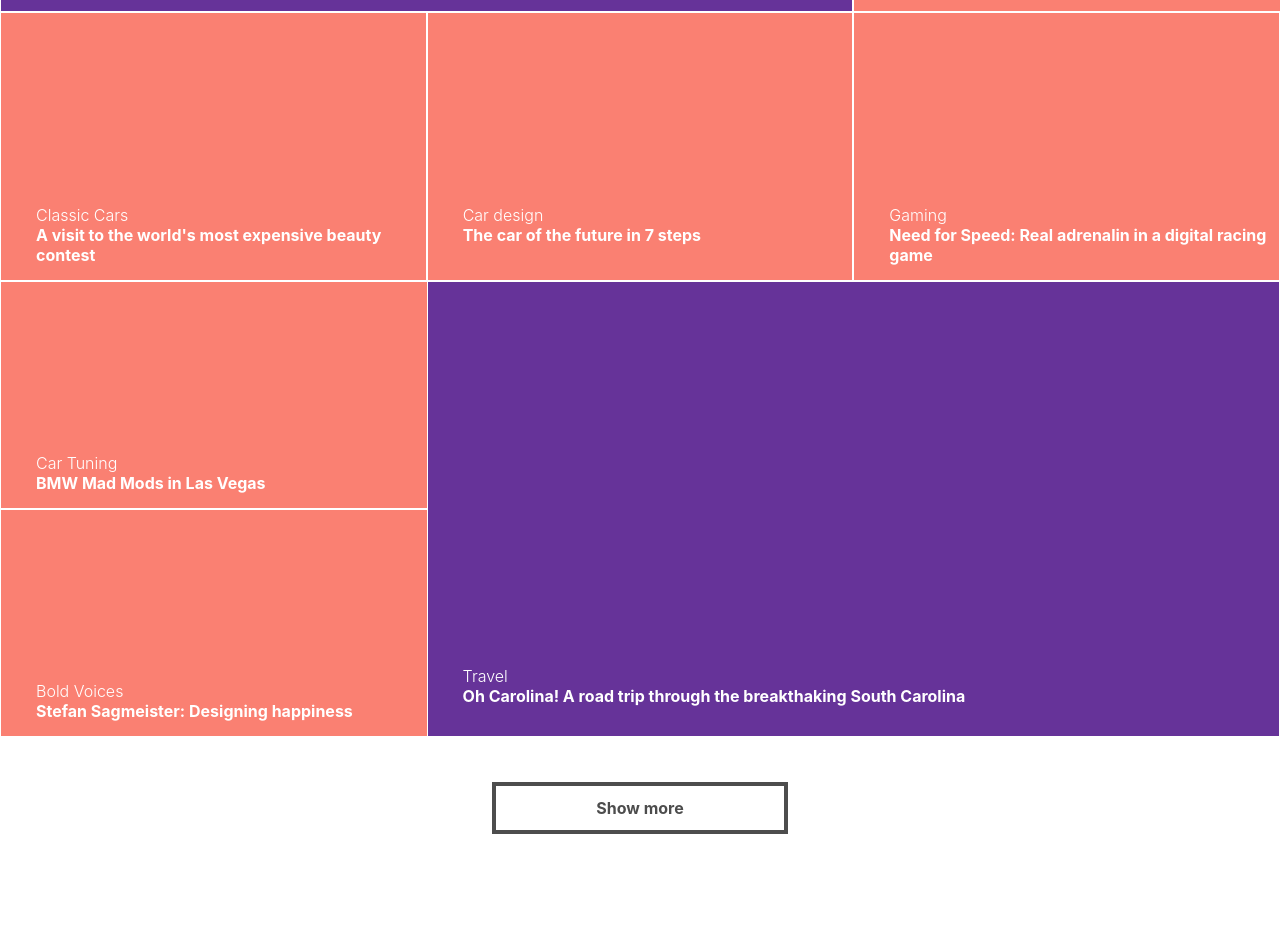
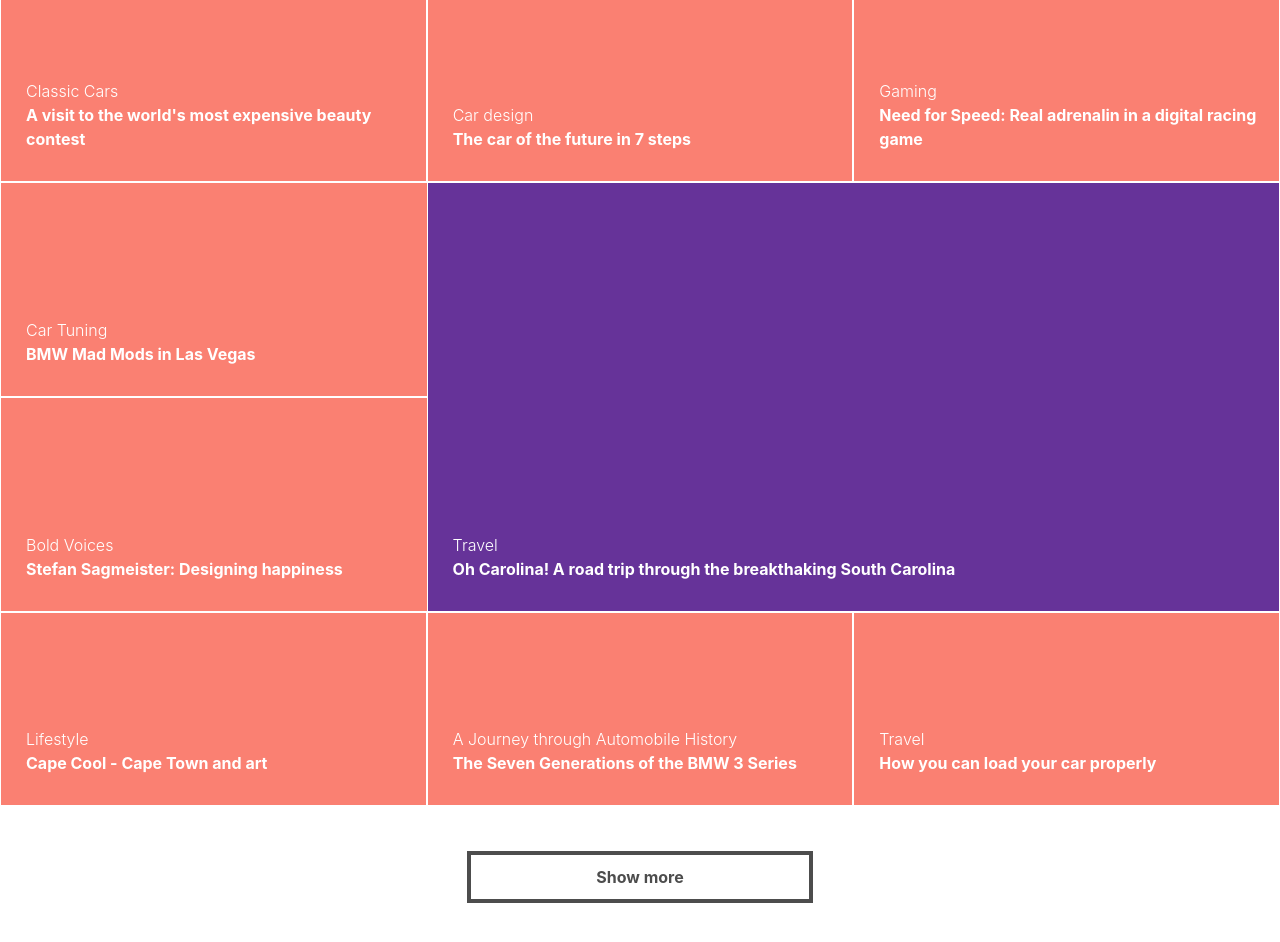
Before and after one commit to janghanboram/study-clone-bmw, a React (Create React App) app: page / in a window 1280 px wide. Shown: the part 1800-2742 px from the top of the page. Before the commit the page ends 2679 px from the top, so only its background shows below. Built offline with nearby package versions, Linux system fonts and the light colour scheme.

Commit message:
gallery grid UI text position 수정

```diff
--- a/src/App.css
+++ b/src/App.css
@@ -122,27 +122,32 @@ common button style
 .gallery-template{
   display: flex;
 }
-.gallery-template-1 .gallery-item-group{
-
-}
 .gallery-item{
-  width: 33.33%;
   background-color: salmon;
   border: solid 1px white;
   flex: 1;
   align-items: flex-end;
   padding-top: 15%;
+  position: relative
 }
+
 .gallery-item-group {
   width: 33.33%;
+  display: flex;
+  flex-direction: column;
+}
+.gallery-template-1 .gallery-item-group .gallery-item:first-child {
+  order: 3;
 }
 .gallery-item-group .gallery-item{
   width: 100%;
-  padding-top: 40%;
+  padding-top: 50%;
 }
 
 .gallery-item .content{
-  margin: 0 0 15px 35px;
+  position: absolute;
+  left: 25px;
+  bottom: 30px;
 
 }
 .gallery-item-large{
@@ -153,6 +158,7 @@ common button style
 
 .gallery-item .title, .gallery-item .sub-title {
   color: white;
+  line-height: 1.5;
 }
 
 .gallery-item .title{
@@ -164,5 +170,5 @@ common button style
   margin: 45px 0;
 }
 .btn-show-more{
-  padding: 12px 100px;
+  padding: 12px 125px;
 }
--- a/src/App.js
+++ b/src/App.js
@@ -188,6 +188,45 @@ const DATA = {
           isWide: true
         }
       ]
+    },
+    {
+      groupType: 2,
+      groupId: 3,
+      groupItems: [
+        {
+          index: 9,
+          source: {
+            src: "",
+            type: ""
+          },
+          category: "Lifestyle",
+          title: "Cape Cool - Cape Town and art",
+          href: "#",
+          isWide: false
+        },
+        {
+          index: 10,
+          source: {
+            src: "",
+            type: ""
+          },
+          category: "A Journey through Automobile History",
+          title: "The Seven Generations of the BMW 3 Series",
+          href: "#",
+          isWide: false
+        },
+        {
+          index: 11,
+          source: {
+            src: "",
+            type: ""
+          },
+          category: "Travel",
+          title: "How you can load your car properly",
+          href: "#",
+          isWide: false
+        }
+      ]
     }
   ]
 };
```
